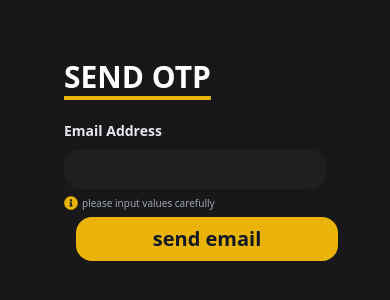
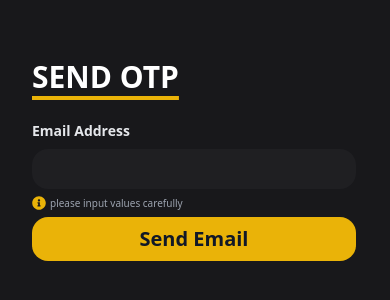
Before and after one commit to centrelocusdev/src, a React (Create React App) app: page /register in a window 390 px wide. Shown: the part 262-562 px from the top of the page. Built offline with nearby package versions, Linux system fonts and the light colour scheme.

Commit message:
fix width

```diff
--- a/src/components/SendOtp.jsx
+++ b/src/components/SendOtp.jsx
@@ -32,7 +32,7 @@ const SendOtp = ({ handleShowRegister = () => {} }) => {
     <div className="h-screen bg-zinc-900 w-screen text-zinc-400">
       <div className="flex justify-between">
         {/* form */}
-        <div className="lg:w-1/3 h-screen px-16 flex flex-col justify-center">
+        <div className="lg:w-1/3 h-screen md:px-16 px-8 flex flex-col justify-center">
           <h2 className="text-3xl text-white font-bold uppercase underline decoration-4 underline-offset-8 decoration-yellow-500">
             Send OTP
           </h2>
@@ -50,7 +50,7 @@ const SendOtp = ({ handleShowRegister = () => {} }) => {
             />
 
             <button
-              className="bg-yellow-500 text-gray-900 py-2 w-full rounded-2xl font-semibold ml-3"
+              className="bg-yellow-500 text-gray-900 py-2 w-full rounded-2xl font-semibold md:ml-3 capitalize"
               type="submit"
             >
               send email
```
